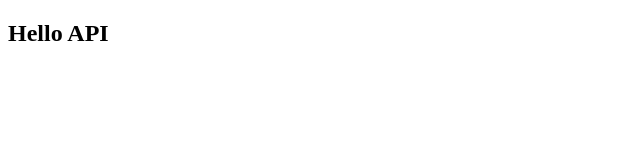
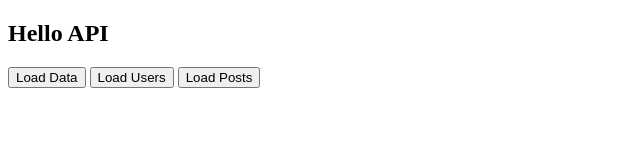
Before and after one commit to almahfuzhossen/API-Intro-JhankarSir, a plain HTML site: page index.html in a window 1280 px wide. Shown: the whole page, without its empty margins (0-640 px from the left). Drawn offline with Linux system fonts and the light colour scheme.

Commit message:
Json placeholder

```diff
--- /dev/null
+++ b/Js/api.js
@@ -0,0 +1,11 @@
+/* function loadData(){
+    fetch('https://jsonplaceholder.typicode.com/todos/1')
+  .then(response => response.json())
+  .then(json => console.log(json.title))
+} */
+
+function loadData(){
+    fetch('https://jsonplaceholder.typicode.com/todos/1')
+    .then(response => response.json())
+    .then(data => console.log(data))
+}
--- a/index.html
+++ b/index.html
@@ -8,6 +8,9 @@
 </head>
 <body>
     <h2>Hello API</h2>
-
+    <button onclick="loadData()">Load Data</button>
+    <button onclick="loadUsers()">Load Users</button>
+    <button onclick="loadPosts()">Load Posts</button>
+    <script src="js/api.js"></script>
 </body>
 </html>
```
